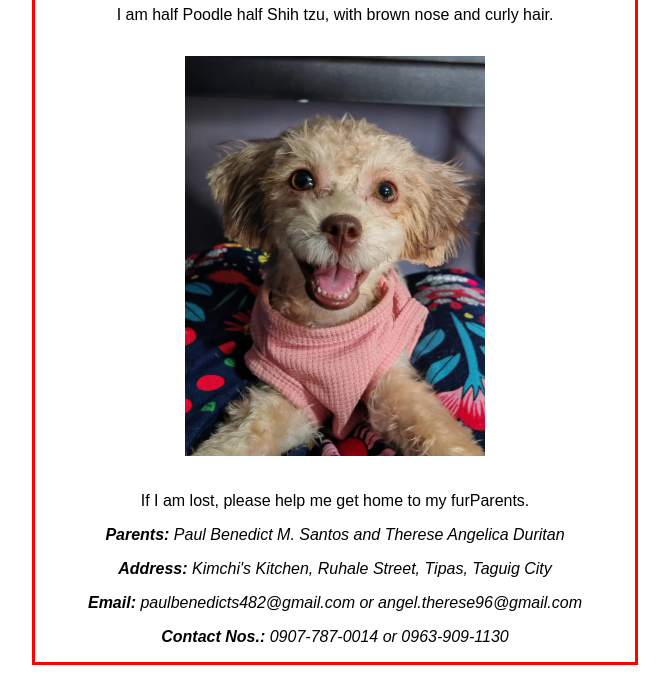
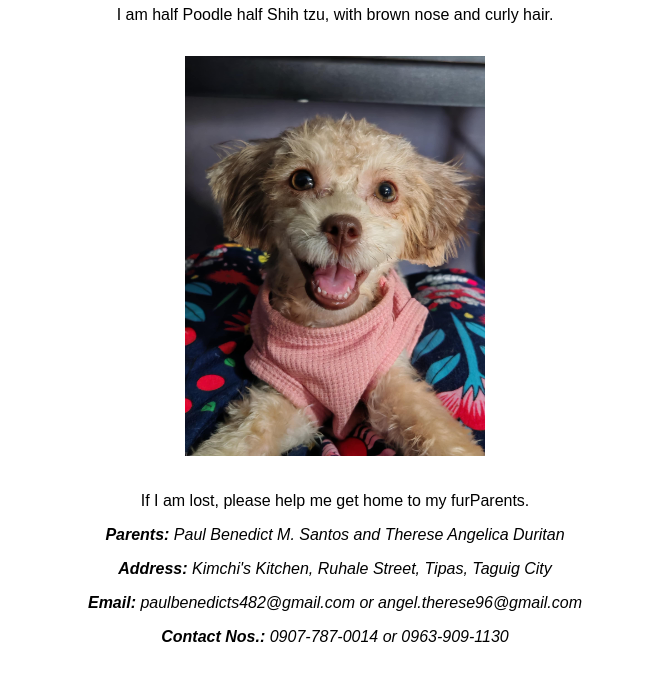
Before and after one commit to Wasabi482/dogtag, a plain HTML site: page index.html in a window 1280 px wide. Shown: the part 124-800 px from the top of the page, without its empty margins (305-974 px from the left). Drawn offline with Linux system fonts and the light colour scheme.

Commit message:
forgot to remove the border

```diff
--- a/index.html
+++ b/index.html
@@ -19,7 +19,7 @@
       width: 90%;
       max-width: 600px;
       text-align: center;
-      border: solid red;
+
     }
 
     address {
```
